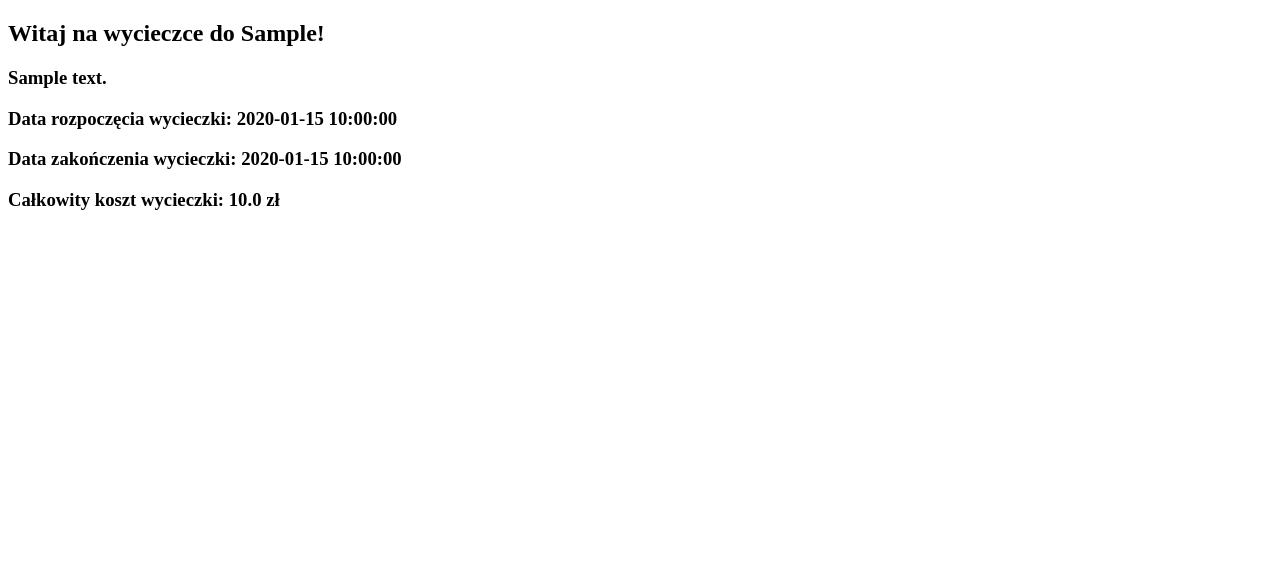
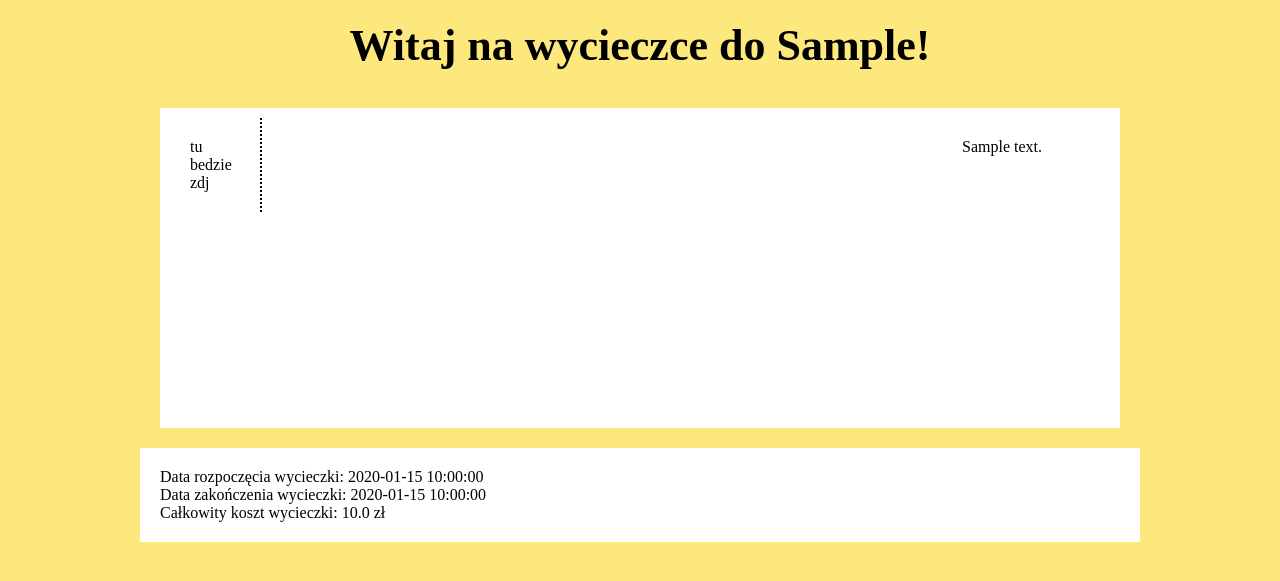
Before and after one commit to Varmont/Project_SGGW, a Flask app: page /trip/1 in a window 1280 px wide. Shown: the top 581 px of the page. Run offline with Flask 3, Linux system fonts and the light colour scheme; tables that the repository leaves empty hold one stand-in row (values such as "Sample post").

Commit message:
css_tripsite

```diff
--- a/app/static/stylesheets/styles.css
+++ b/app/static/stylesheets/styles.css
@@ -44,7 +44,7 @@ a{
 	margin-bottom: 1rem;
 }
 img{
-	max-width: 100%                    /* to make all images responsive */
+	max-width: 100%
 }
 
 .container{
@@ -92,7 +92,7 @@ img{
 	}
 	.small{
         display: flex;
-        height: 200px;
+        max-height: 600px;
         max-width: 600px;
         flex-basis: calc(33.3333% - 20px);
         flex-grow: 1;
--- /dev/null
+++ b/app/static/stylesheets/trip.css
@@ -0,0 +1,44 @@
+body{
+	background-color: #FDE87D;
+}
+
+#container{
+    width: 1000px;
+    margin-left: auto;
+    margin-right: auto;
+}
+
+h2{
+    margin-top: 20px;
+    font-size: 44px;
+    text-align: center;
+}
+
+#topbar{
+    background-color: white;
+    color: black;
+    padding: 10px;
+    margin: 20px;
+    height: 300px;
+}
+
+#photo{
+    float: left;
+    padding: 20px;
+    width: 50px;
+    text-align: left;
+    border-right: 2px dotted black;
+}
+
+#opis{
+    float: left;
+    padding: 20px;
+    width: 760px;
+    font-size: 16px;
+    text-align: right;
+}
+
+#info{
+    background-color: white;
+    padding: 20px;
+}
--- a/app/trips/templates/tripsite.html
+++ b/app/trips/templates/tripsite.html
@@ -1,17 +1,27 @@
 <!DOCTYPE html>
 <html lang="en">
 <head>
+    <link href="{{ url_for('static', filename='stylesheets/trip.css') }}" rel="stylesheet">
     <meta charset="UTF-8">
     <title>Title</title>
 </head>
 <body>
-
-<h2>Witaj na wycieczce do {{city}}!</h2>
-<!-- tu wstawić zdj -->
-<h3>{{description}}</h3>
-<h3>Data rozpoczęcia wycieczki: {{date_start}}</h3>
-<h3>Data zakończenia wycieczki: {{date_end}}</h3>
-<h3>Całkowity koszt wycieczki: {{price}} zł</h3>
-
+    <div id="container">
+        <h2>Witaj na wycieczce do {{city}}!</h2>
+        <div id="topbar">
+            <div id="photo">
+                tu bedzie zdj
+            </div>
+            <div id="opis">
+                {{description}}
+            </div>
+        </div>
+        <div style="clear:both;"></div>
+        <div id="info">
+            Data rozpoczęcia wycieczki: {{date_start}}</br>
+            Data zakończenia wycieczki: {{date_end}}</br>
+            Całkowity koszt wycieczki: {{price}} zł
+        </div>
+    </div>
 </body>
 </html>
```
Also changed, not shown: app/main/templates/index.html (+4 -3 lines).
